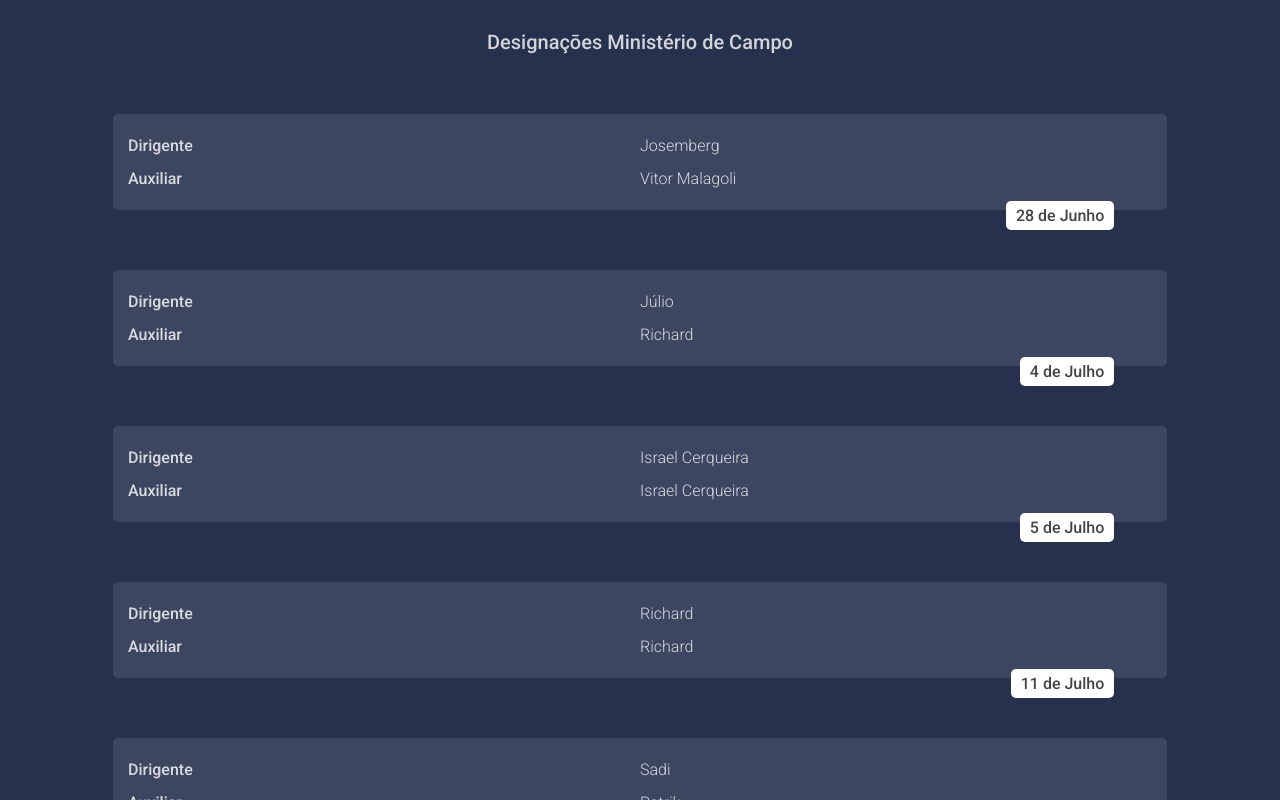
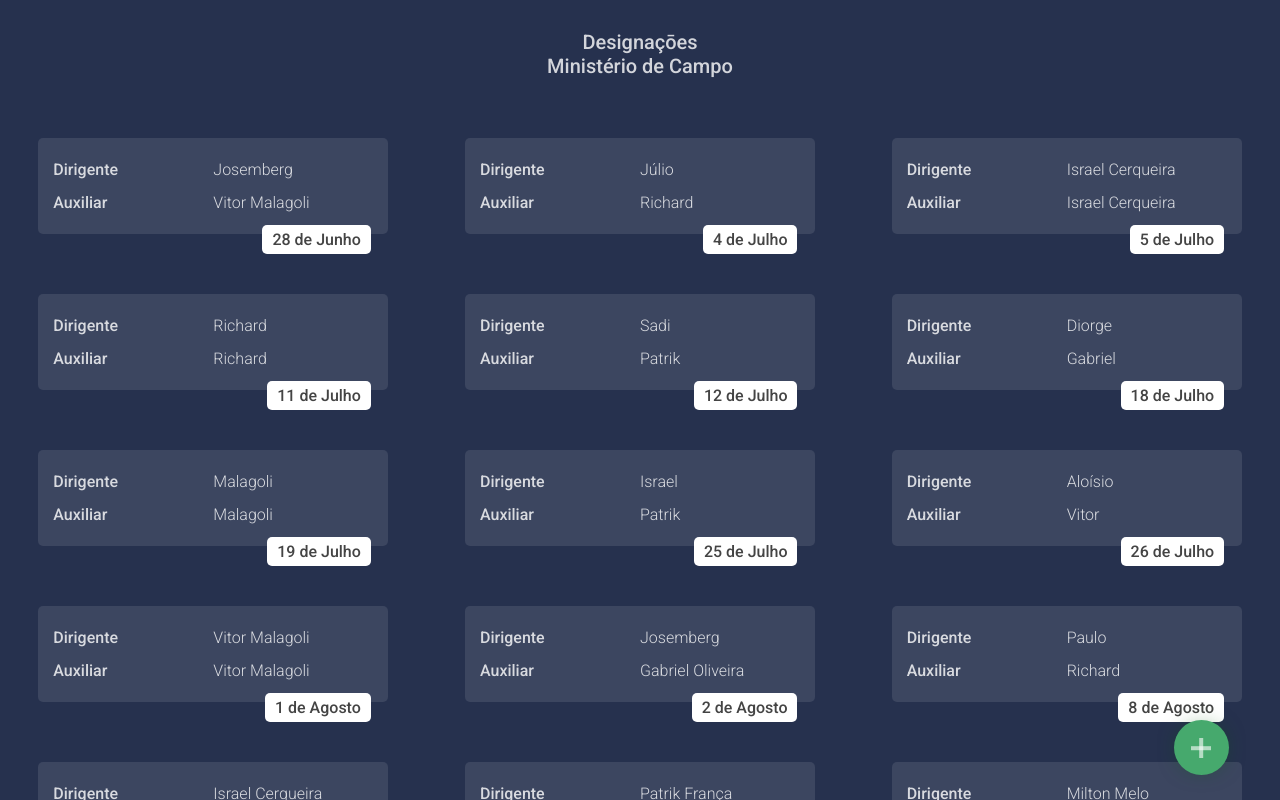
Before and after one commit to gabrr/cong-costeira, a React (Create React App) app: page / in a window 1280 px wide. Shown: the top 800 px of the page. Built offline with nearby package versions, Linux system fonts and the light colour scheme.

Commit message:
new grids system for reponsive layout and add button

```diff
--- a/src/App.tsx
+++ b/src/App.tsx
@@ -1,40 +1,23 @@
 import React from 'react';
 import cards from './data'
 import styled from "styled-components";
+import { Card } from './components/organisms/card';
+import { AddButton } from './components/atoms/addButton';
 
 function App() {
   return (
     <Div className="App">
       <header>
-        Designaçōes Ministério de Campo
+        Designaçōes<br/> Ministério de Campo
       </header>
       <main>
         <div className="cards">
-          {cards.map(card => (
-            <div className="card">
-              <div className="row">
-                <p className="title">
-                  Dirigente
-                </p>
-                <p className="name">
-                  {card.dirigente}
-                </p>
-              </div>
-              <div className="row">
-                <p className="title">
-                  Auxiliar
-                </p>
-                <p className="name">
-                  {card.auxiliar}
-                </p>
-              </div>
-              <div className="date-display">
-                {card.data}
-              </div>
-            </div>
+          {cards.map(data => (
+            <Card key={data.data} {...data}/>
           ))}
         </div>
       </main>
+      <AddButton/>
     </Div>
   );
 }
@@ -46,6 +29,7 @@ const Div = styled.div`
   text-align: center;
   font-family: 'Roboto', sans-serif;
   height: 100%;
+  padding-bottom: 100px;
 
   .cards {
     display: grid;
@@ -69,6 +53,7 @@ const Div = styled.div`
 
   .card {
     width: 80%;
+    max-width: 320px;
     display: grid;
     grid-template-columns: 1fr;
     background-color: rgba(255, 255, 255, 0.1);
@@ -96,4 +81,16 @@ const Div = styled.div`
     padding: 5px 10px;
     border-radius: 5px;
   }
+
+  @media (min-width: 760px) {
+    .cards {
+      grid-template-columns: 1fr 1fr;
+    }
+  }
+
+  @media (min-width: 1020px) {
+    .cards {
+      grid-template-columns: 1fr 1fr 1fr;
+    }
+  }
 `
--- /dev/null
+++ b/src/components/atoms/addButton/index.tsx
@@ -0,0 +1,55 @@
+import React, { useState } from 'react'
+import styled from 'styled-components'
+
+export const AddButton: React.FC = (customAction: any) => {
+
+    const [clicked, setclicked] = useState(false)
+
+    const handleClick = () => {
+        setclicked(!clicked)
+    }
+
+
+    return (
+        <Div onClick={handleClick}>
+            <div className={`vertical ${clicked}`}></div>
+            <div className={`horizontal  ${clicked}`}></div>
+        </Div>
+    )
+}
+
+const Div = styled.div`
+    background-color: #46a96d;
+    border-radius: 100%;
+    height: 55px;
+    width: 55px;
+    position: fixed;
+    bottom: 25px;
+    right: 4vw;
+    box-shadow: 0px 0px 23px -9px rgba(2, 95, 4, 0.7);
+
+    .vertical, .horizontal {
+        height: 20px;
+        width: 3.6px;
+        position: absolute;
+        background-color: rgba(255, 255, 255, 0.6);
+        left: 50%;
+        top: 50%;
+        transition: 300ms ease;
+    }
+    .vertical {
+        transform: translate(-50%, -50%) rotate(90deg);
+    }
+
+    .horizontal {
+        transform: translate(-50%, -50%);
+    }
+
+    .vertical.true {
+        transform: translate(-50%, -50%) rotate(270deg);
+    }
+
+    .horizontal.true {
+        transform: translate(-50%, -50%) rotate(90deg);
+    }
+`
--- /dev/null
+++ b/src/components/organisms/card/index.tsx
@@ -0,0 +1,28 @@
+import React from 'react'
+
+export const Card = (card: any) => {
+    return (
+        <div className="card">
+            <div className="row">
+                <p className="title">
+                    Dirigente
+                    {console.log(card)}
+                </p>
+                <p className="name">
+                    {card.dirigente}
+                </p>
+            </div>
+            <div className="row">
+                <p className="title">
+                    Auxiliar
+                </p>
+                <p className="name">
+                    {card.auxiliar}
+                </p>
+            </div>
+            <div className="date-display">
+                {card.data}
+            </div>
+        </div>
+    )
+}
--- a/src/index.tsx
+++ b/src/index.tsx
@@ -14,4 +14,4 @@ ReactDOM.render(
 // If you want your app to work offline and load faster, you can change
 // unregister() to register() below. Note this comes with some pitfalls.
 // Learn more about service workers: https://bit.ly/CRA-PWA
-serviceWorker.unregister();
+serviceWorker.register();
```
Also changed, not shown: src/components/organisms/card/styles.js (added).
